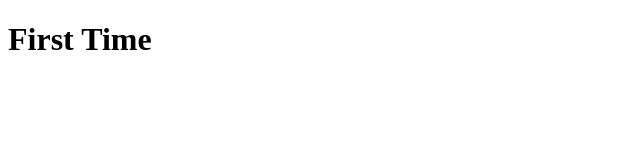
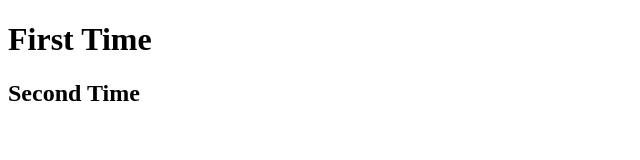
Before and after one commit to heinplus/Hein-, a plain HTML site: page index.html in a window 1280 px wide. Shown: the whole page, without its empty margins (0-640 px from the left). Drawn offline with Linux system fonts and the light colour scheme.

Commit message:
second time

```diff
--- a/index.html
+++ b/index.html
@@ -9,5 +9,7 @@
 
     <h1>First Time</h1>
 
+    <h2>Second Time</h2>
+
 </body>
 </html>
```
